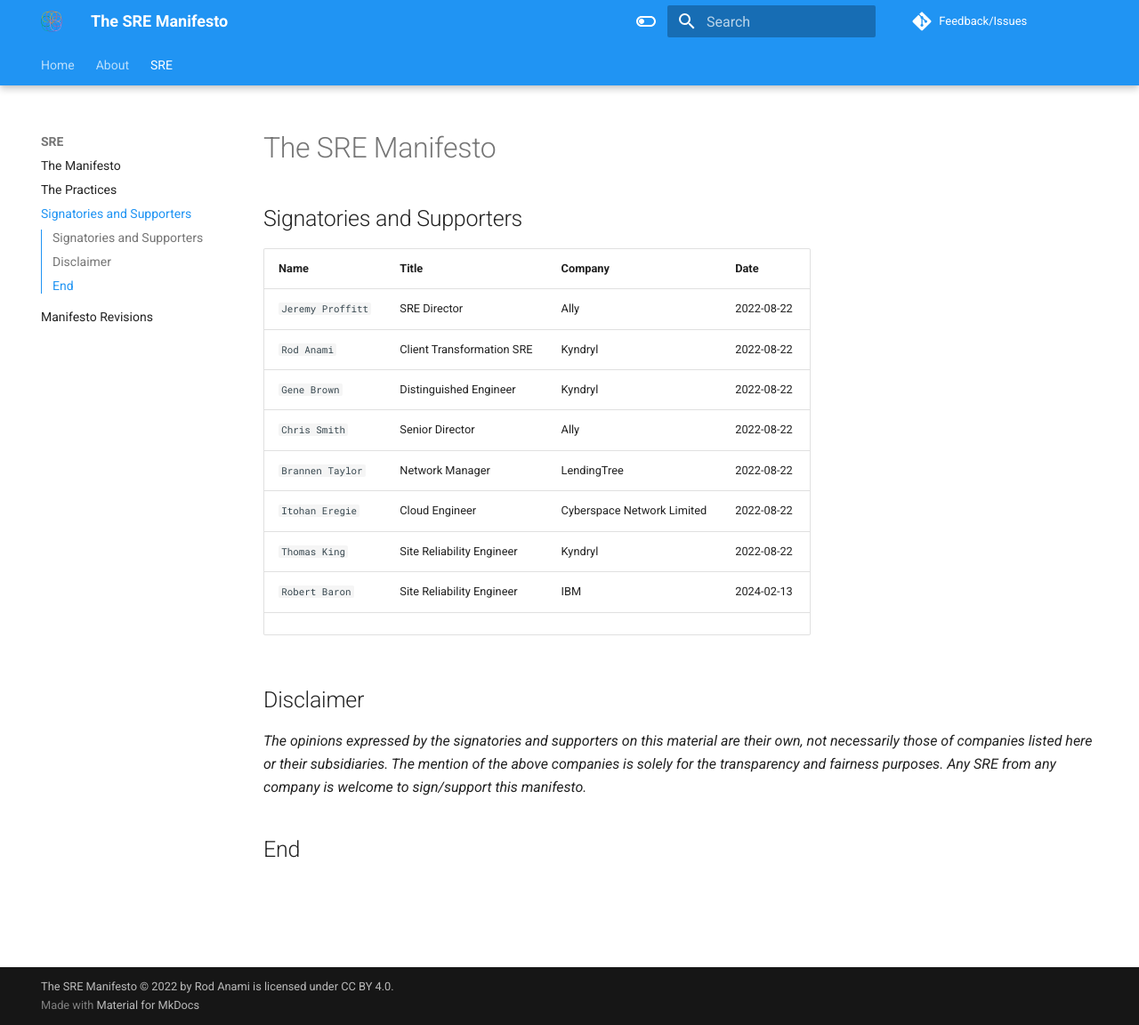
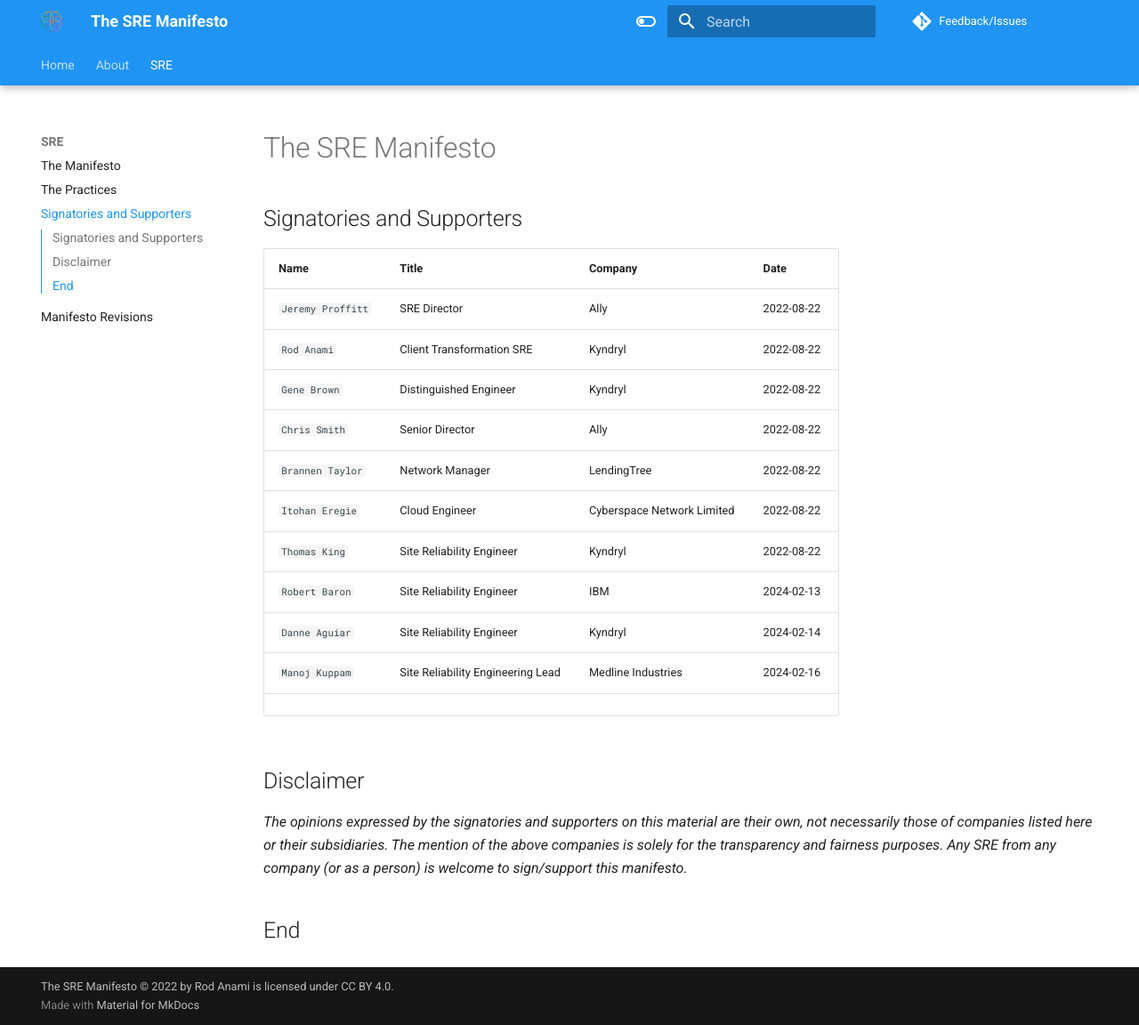
Before and after one commit to rod4n4m1/sre-manifesto, an MkDocs documentation site: the page built from docs/sre/supporters.md, in a window 1280 px wide and 1152 px high. Shown: the whole window at 89% size. Built offline with MkDocs 1.6.1 and Material for MkDocs 9.7.7, drawn with Linux system fonts in a browser that asks for light colours; comment, search, counter and statistics services are not loaded.

Commit message:
added other names

```diff
--- a/docs/sre/supporters.md
+++ b/docs/sre/supporters.md
@@ -12,10 +12,12 @@
 | `Itohan Eregie` | Cloud Engineer | Cyberspace Network Limited | 2022-08-22 |
 | `Thomas King` | Site Reliability Engineer | Kyndryl | 2022-08-22 |
 | `Robert Baron` | Site Reliability Engineer | IBM | 2024-02-13 |
+| `Danne Aguiar` | Site Reliability Engineer | Kyndryl | 2024-02-14 |
+| `Manoj Kuppam` | Site Reliability Engineering Lead |  Medline Industries | 2024-02-16 |
 | | | | |
 
 ## Disclaimer
 
-_The opinions expressed by the signatories and supporters on this material are their own, not necessarily those of companies listed here or their subsidiaries. The mention of the above companies is solely for the transparency and fairness purposes. Any SRE from any company is welcome to sign/support this manifesto._
+_The opinions expressed by the signatories and supporters on this material are their own, not necessarily those of companies listed here or their subsidiaries. The mention of the above companies is solely for the transparency and fairness purposes. Any SRE from any company (or as a person) is welcome to sign/support this manifesto._
 
 ## End
```
Also changed, not shown: docs/sre/manifesto.md (+1 -1 lines).
